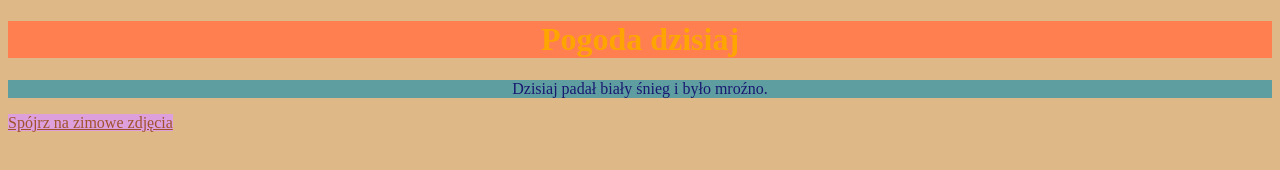
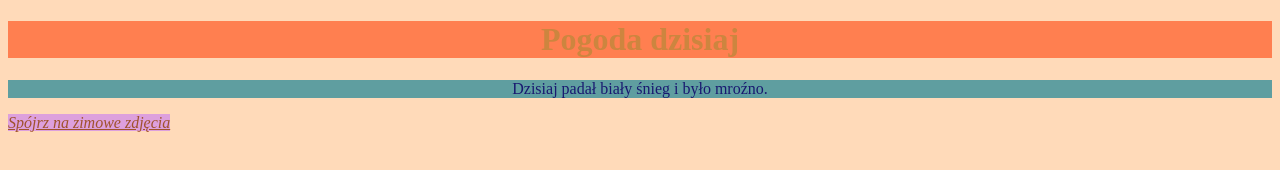
Before and after one commit to Marcelinaaaa/nodeTest1, a website: page index.html in a window 1280 px wide. Drawn offline with Linux system fonts and the light colour scheme.

Commit message:
change style in index.html file

```diff
--- a/index.html
+++ b/index.html
@@ -1,9 +1,11 @@
 <!DOCTYPE html>
 <html>
-<body style="background-color: BurlyWood">
+<body style="background-color: PeachPuff">
 
-<h1 style="background-color:Coral;color:Orange;text-align:center;height=36"> Pogoda dzisiaj</h1>
-<p style="background-color:CadetBlue;color:MidnightBlue;text-align:center;height=24">Dzisiaj padał biały śnieg i było mroźno.</p>
-<a style="background-color:Plum;color:Sienna;text-align:right;height=20" href="https://www.google.com/search?q=zima&sxsrf=ALeKk03x1bn2NuT7Hurm2CrGXYlteGqghg:1610753277953&source=lnms&tbm=isch&sa=X&ved=2ahUKEwj4ts_Hi5_uAhXKlosKHcqQCJwQ_AUoAXoECCUQAw&biw=1376&bih=574">Spójrz na zimowe zdjęcia</a>
+<h1 style="background-color:Coral;color:Peru;text-align:center;height=42"><b> Pogoda dzisiaj</b></h1>
+<p style="background-color:CadetBlue;color:MidnightBlue;text-align:center;height=36">Dzisiaj padał biały śnieg i było mroźno.</p>
+<a style="background-color:Plum;color:Sienna;height=26"
+href="https://www.google.com/search?q=zima&sxsrf=ALeKk03x1bn2NuT7Hurm2CrGXYlteGqghg:1610753277953&source=lnms&tbm=isch&sa=X&ved=2ahUKEwj4ts_Hi5_uAhXKlosKHcqQCJwQ_AUoAXoECCUQAw&biw=1376&bih=574">
+<I>Spójrz na zimowe zdjęcia</I></a>
 </body>
 </html>
```
